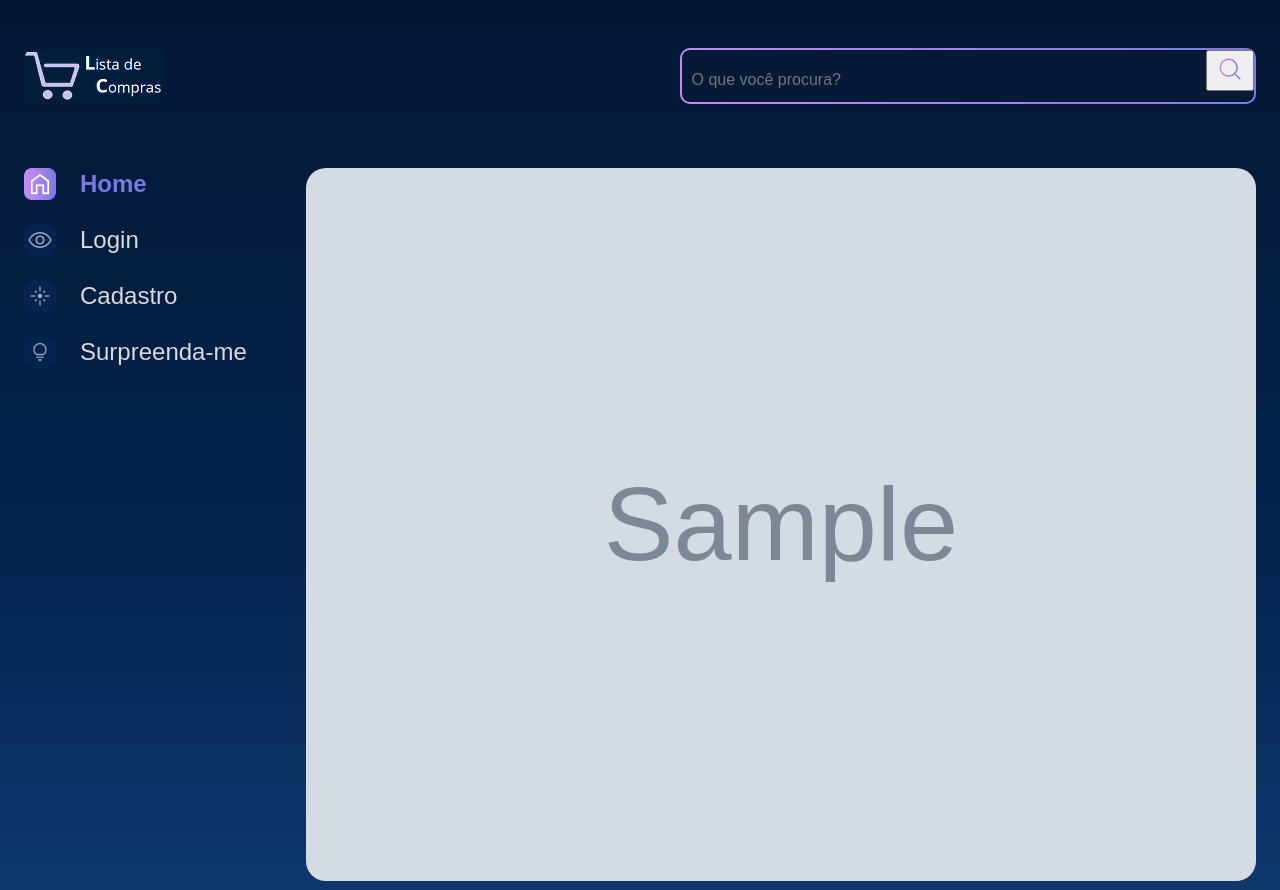
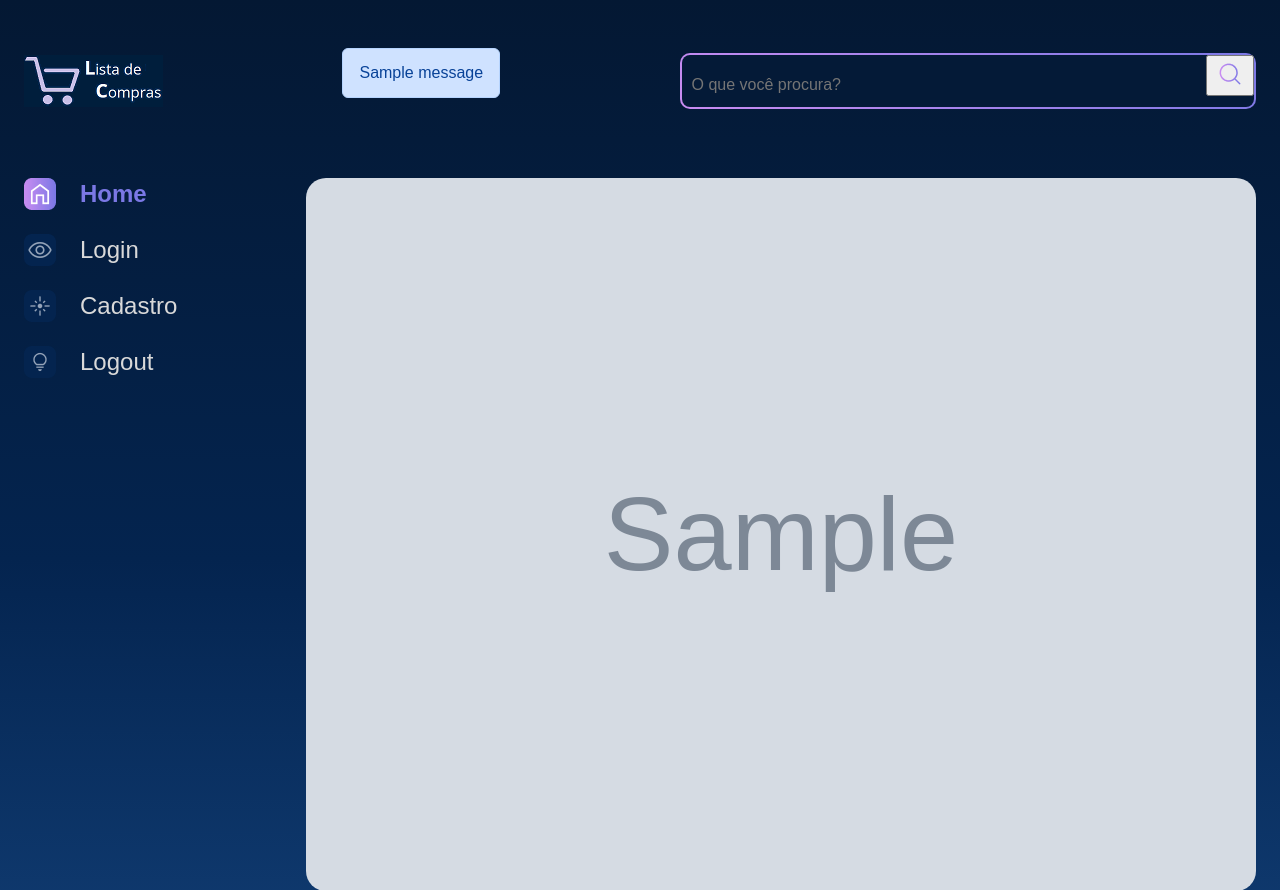
Before and after one commit to JScussiato/compras, a Django app: page /imagemprodutos/1 in a window 1280 px wide. Shown: the top 890 px of the page. Run offline with Django 4.2, Linux system fonts and the light colour scheme; tables that the repository leaves empty hold one stand-in row (values such as "Sample post"); grey boxes marked "Sample" are stand-in pictures; one stand-in notice (Sample message) is shown.

Commit message:
09 Usuários no SQLite com Diversos Ajustes

```diff
--- a/produtos/views.py
+++ b/produtos/views.py
@@ -1,7 +1,11 @@
-from django.shortcuts import render, get_object_or_404
+from django.shortcuts import render, get_object_or_404, redirect
 from produtos.models import ProdutoImg
+from django.contrib import messages
 
 def indexprodutos(request):
+	if not request.user.is_authenticated:
+		messages.error(request, "Usuário não logado")
+		return redirect('login')
 	produtos = ProdutoImg.objects.order_by("nome").all() # o modelo busca tudo que tem no BD
 	return render(request, 'produtos/indexprodutos.html', {"cards": produtos}) # cards envia o dicionário p/o render
 
@@ -17,6 +21,10 @@ def imagemprodutos(request, foto_id):
 # produtos/imagemprodutos.html é a tela a renderizar
 
 def buscarproduto(request):
+	if not request.user.is_authenticated:
+		messages.error(request, "Usuário não logado")
+		return redirect('login')
+
 	produtos = ProdutoImg.objects.order_by("nome").all()
 	if "buscarproduto" in request.GET: # confirma que o termo buscarproduto está contido na URL
 		produto_a_buscar = request.GET['buscarproduto'] # o 'buscarproduto' é o "name" colocado no _menu.html
--- a/static/styles/style.css
+++ b/static/styles/style.css
@@ -382,3 +382,27 @@ table {
     border: 2px solid #7B78E5;
     cursor: pointer;
 }
+
+.alert {
+    --bs-alert-bg: transparent;
+    --bs-alert-padding-x: 1rem;
+    --bs-alert-padding-y: 1rem;
+    --bs-alert-margin-bottom: 1rem;
+    --bs-alert-color: inherit;
+    --bs-alert-border-color: transparent;
+    --bs-alert-border: 1px solid var(--bs-alert-border-color);
+    --bs-alert-border-radius: 0.375rem;
+    position: relative;
+    padding: var(--bs-alert-padding-y) var(--bs-alert-padding-x);
+    margin-bottom: var(--bs-alert-margin-bottom);
+    color: var(--bs-alert-color);
+    background-color: var(--bs-alert-bg);
+    border: var(--bs-alert-border);
+    border-radius: var(--bs-alert-border-radius);
+}
+
+.alert-primary {
+    --bs-alert-color: #084298;
+    --bs-alert-bg: #cfe2ff;
+    --bs-alert-border-color: #b6d4fe;
+}
--- a/templates/produtos/partials/_menu.html
+++ b/templates/produtos/partials/_menu.html
@@ -2,6 +2,11 @@
 <div class="pagina-inicial">
     <header class="cabecalho">
         <img src="{% static '/assets/logo/logo.png' %}" alt="Logo da L.C." />
+        {% for message in messages %}
+        <div class="alert alert-primary">
+            <p id="messages">{{message}}</p>
+        </div>
+        {% endfor %}
         <div class="cabecalho__busca">
             <div class="busca__fundo">
                 <form action="{% url 'buscarproduto' %}">
@@ -19,6 +24,6 @@
                 <a href="{% url 'indexprodutos' %}"><img src="{% static '/assets/ícones/1x/Home - ativo.png' %}"> Home</a>
                 <a href="{% url 'login' %}"><img src="{% static '/assets/ícones/1x/Mais vistas - inativo.png' %}"> Login</a>
                 <a href="{% url 'cadastro' %}"><img src="{% static '/assets/ícones/1x/Novas - inativo.png' %}"> Cadastro</a>
-                <a href="#"><img src="{% static '/assets/ícones/1x/Surpreenda-me - inativo.png' %}"> Surpreenda-me</a>
+                <a href="{% url 'logout' %}"><img src="{% static '/assets/ícones/1x/Surpreenda-me - inativo.png' %}"> Logout</a>
             </nav>
         </section>
```
